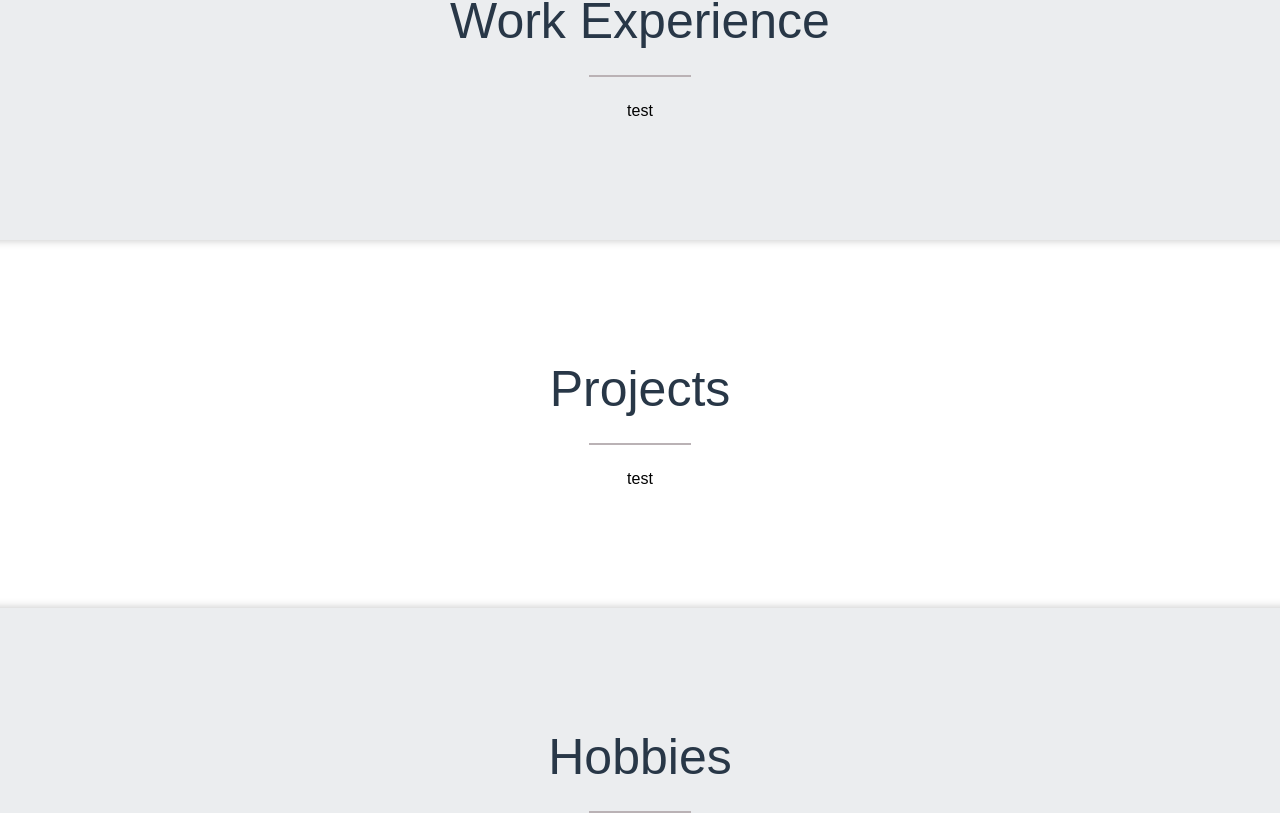
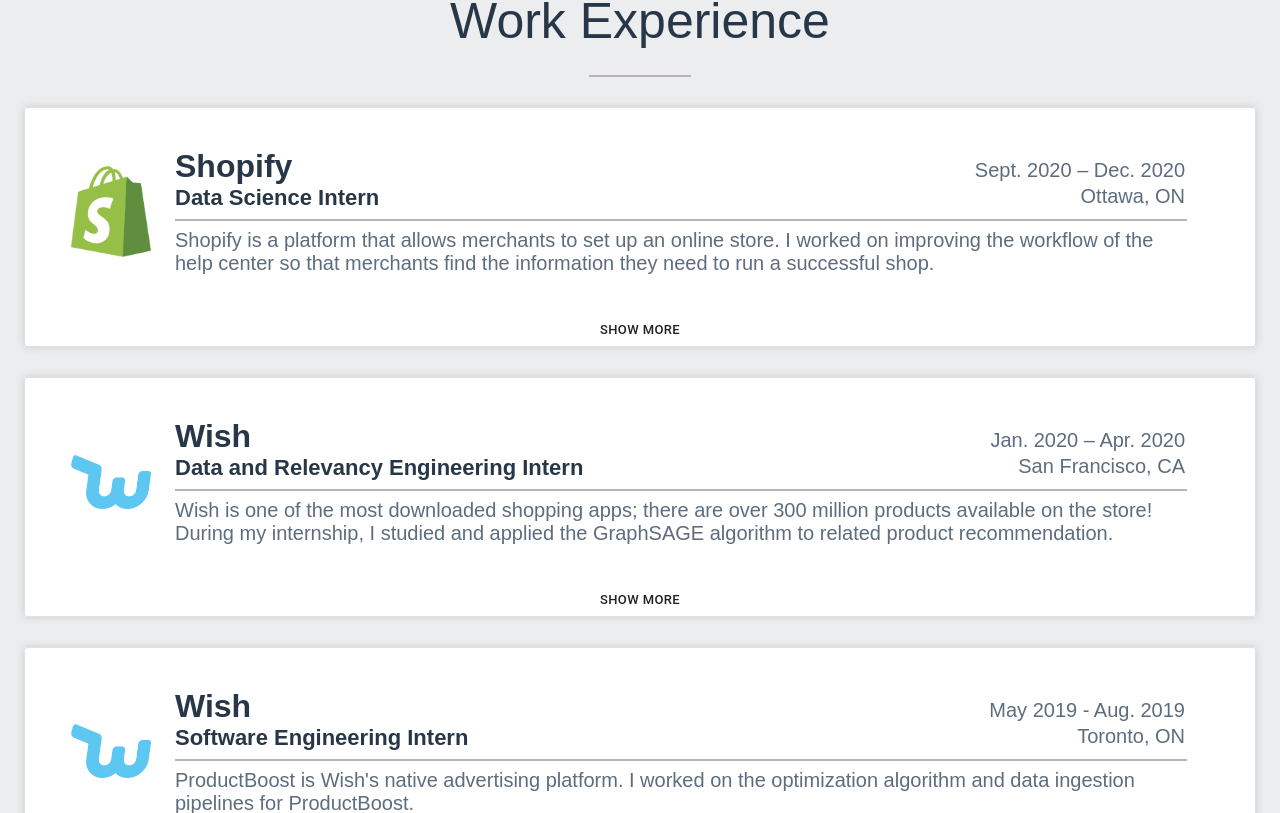
Before and after one commit to linda-zheng/website_2, a React (Create React App) app: page / in a window 1280 px wide. Shown: the part 847-1660 px from the top of the page. Built offline with nearby package versions, Linux system fonts and the light colour scheme.

Commit message:
Add work experience cards

```diff
--- /dev/null
+++ b/src/Assets/workDescriptions.js
@@ -0,0 +1,62 @@
+import wishImage from "./wish.png"
+import shopifyImage from "./shopify.png"
+
+function toDictionary(image, title, position, location, date, blurb, description) {
+    return {
+        image : image,
+        title : title,
+        position : position,
+        location : location,
+        date : date,
+        blurb : blurb,
+        description : description,
+    }
+
+}
+
+var workDescriptions = [
+    new toDictionary(
+        shopifyImage,
+        "Shopify",
+        "Data Science Intern",
+        "Ottawa, ON",
+        "Sept. 2020 – Dec. 2020",
+        "Shopify is a platform that allows merchants to set up an online store. I worked on improving the workflow of the help center so that merchants find the information they need to run a successful shop.",
+        [
+            ["Prototyped a search engine using ","Elasticsearch ","with a Python REST API, projecting a ","10% traffic reduction to live chat"],
+            ["Optimized helpdesk workflow by using ","Naïve Bayes ","to classify chats and route users to the appropriate support team"],
+            ["Revised Kafka eventing and built a dashboard using SQL and Mode Analytics to monitor search performance"],
+            ["Configured JSON-formatted logging for Flask/uWSGI/nginx app with Splunk integration"]
+        ]
+    ),
+    new toDictionary(
+        wishImage,
+        "Wish",
+        "Data and Relevancy Engineering Intern",
+        "San Francisco, CA",
+        "Jan. 2020 – Apr. 2020",
+        "Wish is one of the most downloaded shopping apps; there are over 300 million products available on the store! During my internship, I studied and applied the GraphSAGE algorithm to related product recommendation.",
+        [
+            ["Developed and tuned a product embedding model using ","GraphSAGE ","and ","Tensorflow ","for graphs with ","7+ ","million nodes"],
+            ["Built a GraphSAGE embedding pipeline for a ","Go ","recommendations microservice, improving click-through rate by 30%"],
+            ["Optimized random walk for web-scale graphs using an early stopping algorithm, reducing latency from 32 to 6 ms"],
+            ["Designed and implemented an ","Airflow ","pipeline to generate daily click attribution reports"]
+        ]
+    ),
+    new toDictionary(
+        wishImage,
+        "Wish",
+        "Software Engineering Intern",
+        "Toronto, ON",
+        "May 2019 - Aug. 2019",
+        "ProductBoost is Wish's native advertising platform. I worked on the optimization algorithm and data ingestion pipelines for ProductBoost.",
+        [
+            ["Developed keyword extraction to simplify user queries using ","word2vec ","techniques, increasing impressions by 5%"],
+            ["Tuned recommendations by adding ","Solr ","boosts to product fields stored in MongoDB, increasing GMV by ", "$20k/day"],
+            ["Launched A/B tests and analysed the results using ","HiveQL ","and Presto in Treasure Data"],
+            ["Built a Python package to cross-check Solr atomic updates with ","S3 ","data and refactored libraries for Solr re-indexing"]
+        ]
+    ),
+]
+
+export default { workDescriptions };
--- /dev/null
+++ b/src/Components/CSS/Card.css
@@ -0,0 +1,35 @@
+.title{
+    color: #283747;
+    font-size: 32px;
+    font-weight: bold;
+}
+.position{
+    color: #283747;
+    font-size: 22px;
+    font-weight: bold;
+}
+.blurb, .date, .location{
+    color: #5D6D7E;
+    font-size: 20px;
+}
+.description{
+    color: #5D6D7E;
+    font-size: 18px;
+}
+.keyword{
+    color: #283747;
+    font-size: 18px;
+    font-weight: bold;
+}
+.text-left {
+    text-align: left;
+}
+.card-shadow{
+    box-shadow: 0 0 8px 0px #CCC;
+    transition: all 0.2s ease-out;
+}
+
+.card-shadow:hover {
+    transform: translate(0px, -5px);
+    box-shadow: 0 5px 13px 5px #CCC;
+}
--- a/src/Components/WorkCard.js
+++ b/src/Components/WorkCard.js
@@ -1,24 +1,87 @@
 import React from 'react';
 
-function WorkCard(jobDescription, key) {
-    return (
-        <GridItem rowSpan={{ base: 2 }} colSpan={{ base: 20 }} mb={{ base: "3vh" }} key={key}>
-            <a href={jobDescription.link}>
-                <div className="WorkExperienceTextContainer">
-                    <Flex className="WorkExperienceCard" direction="row">
-                        <Box flexBasis={{ md: "35%", lg: "30%", xl: "25%" }} className="WorkExperienceImageWrapper">
-                            <img src={jobDescription.image} className="WorkExperienceImage" alt="work experience" />
-                        </Box>
-                        <Stack flexBasis={{ base: "100%", md: "65%", lg: "70%", xl: "75%" }} ml={{ md: "1.5vw" }} p={{ base: "2vh", md: "1.5vh" }}>
-                            <Text className="WorkExperienceTextTitle" fontSize={{ base: "30px", md: "38px", lg: "40px" }} >{jobDescription.title}</Text>
-                            <Text className="WorkExperienceTextPosition" fontSize={{ base: "20px", md: "20px", lg: "20px" }}>{jobDescription.jobPosition} - {jobDescription.location}</Text>
-                            <Text fontSize={{ base: "17px", lg: "19px" }} className="WorkExperienceCardText">{jobDescription.text}</Text>
-                        </Stack>
-                    </Flex>
-                </div>
-            </a>
-        </GridItem>
-    );
+import "./CSS/Card.css"
+
+import Card from '@material-ui/core/Card';
+import CardContent from '@material-ui/core/CardContent';
+import Button from '@material-ui/core/Button';
+
+import Collapse from '@material-ui/core/Collapse';
+import { Container, Box, Grid, List, ListItem } from '@material-ui/core';
+
+function WorkCard(props, key) {
+    const [expanded, setExpanded] = React.useState(false);
+    const [btnText, setBtnText] = React.useState('Show More');
+
+    const handleExpandClick = () => {
+        setExpanded(!expanded);
+        changeButtonName();
+    };
+    const changeButtonName = () => {
+        if (btnText === 'Show More') {
+            setBtnText('Show Less');
+        } else {
+            setBtnText('Show More');
+        }
+    }
+    var descriptionList = []
+    for (var i = 0; i < props.description.length; i++) {
+        var tempDescription = []
+        console.log(props.description[i].length)
+        for (var j = 0; j < props.description[i].length; j++) {
+            if (j%2 == 0){
+                tempDescription.push(<span className="description">{props.description[i][j]}</span>)
+            } else {
+                tempDescription.push(<span className="keyword">{props.description[i][j]}</span>)
+            }
+            console.log(tempDescription)
+        }
+        descriptionList.push(<ListItem key={i}><div> -&emsp;{tempDescription}</div></ListItem>)
+    }
+
+  return (
+    <Box className="card-shadow" my="30px" key={key}>
+        <Card variant="outlined">
+        <CardContent className="text-left">
+            <Box display="flex" flexDirection="width" px="30px">
+                <Box display="flex" alignItems="center">
+                    <img src={props.image} style={{ height: 'auto', width: '10vh', bottom: "0"}}/>
+                </Box>
+                <Box p={3}>
+                    <Grid container alignItems="baseline">
+                        <Grid container item xs={6} justify="flex-start">
+                            <div className="title">{props.title}</div>
+                        </Grid>
+                        <Grid container item xs={6} justify="flex-end">
+                            <div className="date">{props.date}</div>
+                        </Grid>
+                    </Grid>
+                    <Grid container>
+                        <Grid container item xs={6} justify="flex-start">
+                            <div className="position">{props.position}</div>
+                        </Grid>
+                        <Grid container item xs={6} justify="flex-end">
+                            <div className="location">{props.location}</div>
+                        </Grid>
+                    </Grid>
+                    <hr color="#BAB2B5" style={{width:"100%", textAlign:"left", marginLeft:"0"}}/>
+                    <div className="blurb">{props.blurb}</div>
+                </Box>
+            </Box>
+        </CardContent>
+        <Collapse in={expanded} timeout="auto" unmountOnExit>
+            <CardContent className="text-left">
+                <Box display="flex" flexDirection="width" px="50px">
+                    <List>
+                        {descriptionList}
+                    </List>
+                </Box>
+            </CardContent>
+        </Collapse>
+        <Button size="small" onClick={handleExpandClick}>{btnText}</Button>
+        </Card>
+    </Box>
+  );
 }
 
 export default WorkCard;
--- a/src/Components/WorkExp.js
+++ b/src/Components/WorkExp.js
@@ -1,8 +1,19 @@
 import React from 'react';
+import WorkCard from './WorkCard';
+
+import workDescriptions from '../Assets/workDescriptions';
+
+import { Container, Box } from '@material-ui/core';
 
 const WorkExp = () => {
+    var workCards = []
+    for (var i = 0; i < workDescriptions.workDescriptions.length; i++) {
+      workCards.push(WorkCard(workDescriptions.workDescriptions[i], i))
+    }
     return (
-      <div>test</div>
+      <Container maxWidth="lg">
+        {workCards}
+      </Container>
     )
   }
 
```
Also changed, not shown: src/Assets/shopify.png (added), src/Assets/wish.png (added).
